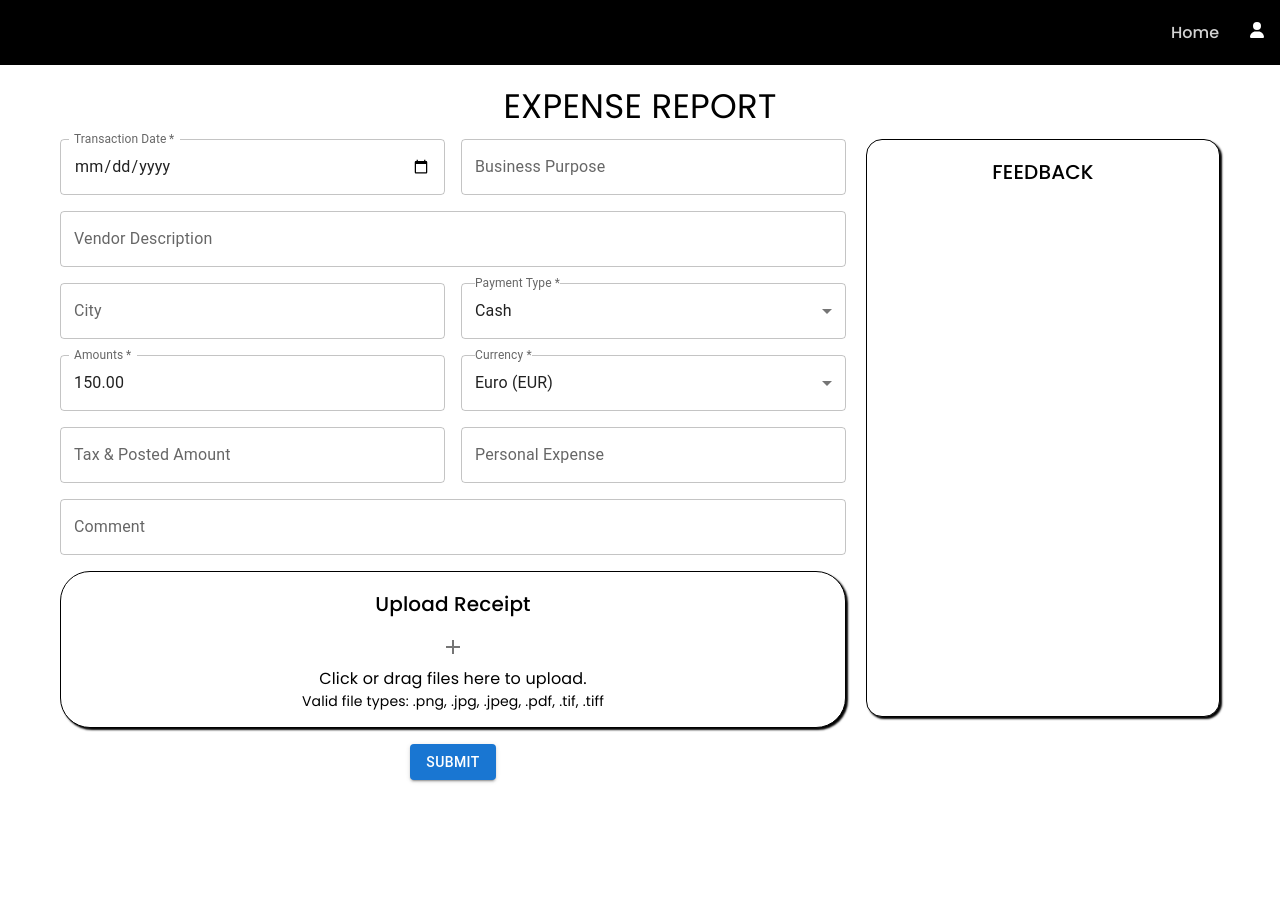
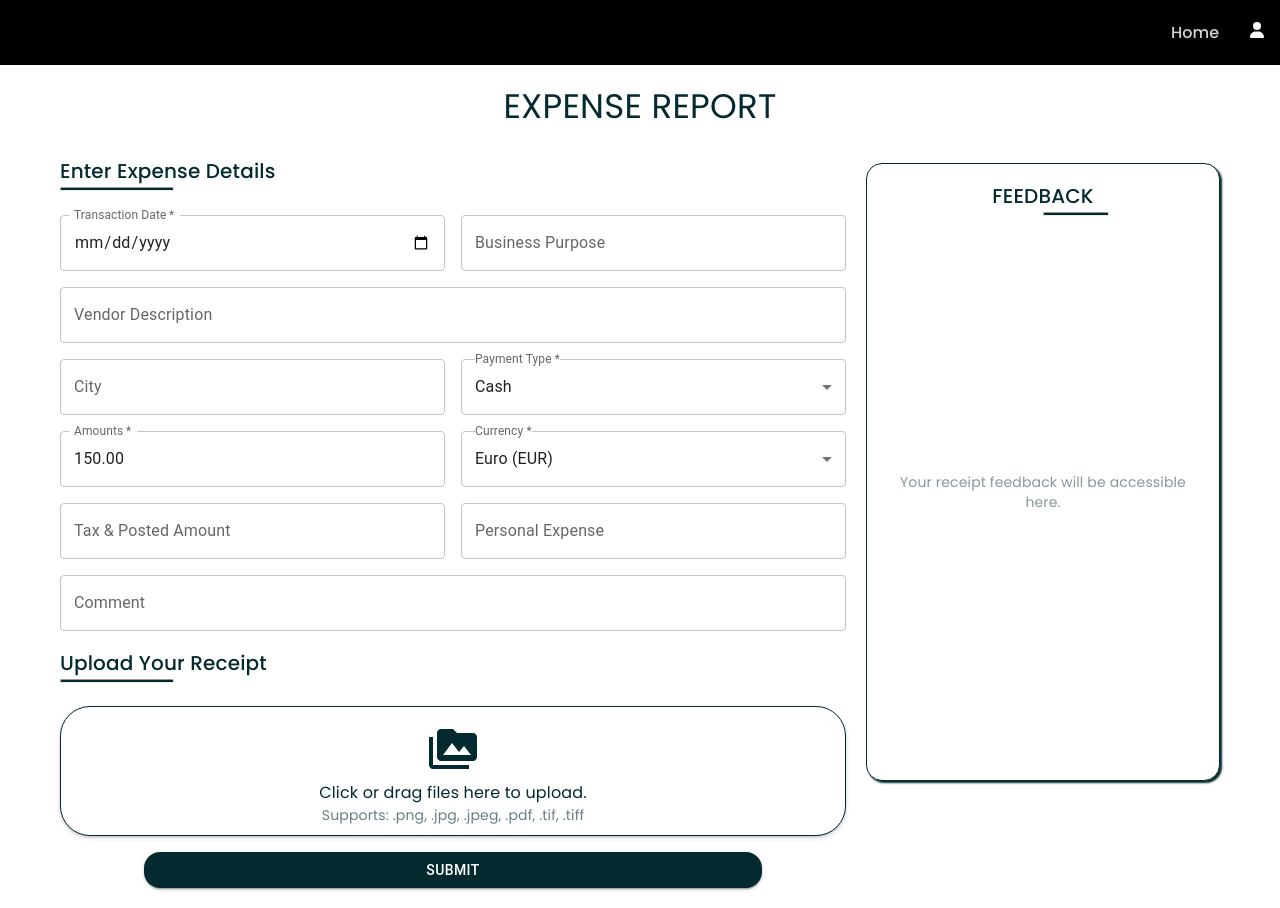
Before and after one commit to anbuchelvan24/Expense-Feedback, a React (Vite) app in the folder expense-feedback-frontend/: page /portal in a window 1280 px wide. Before the commit the page ends 800 px from the top, so only its background shows below. Built offline with nearby package versions, Linux system fonts and the light colour scheme; a web font is replaced by a local one.

Commit message:
feat: modify frontend

```diff
--- a/expense-feedback-frontend/src/ExpenseForm/ExpenseForm.css
+++ b/expense-feedback-frontend/src/ExpenseForm/ExpenseForm.css
@@ -1,6 +1,14 @@
+@media (prefers-color-scheme: dark) {
+  body {
+      background-color: white;
+  }
+}
+
 .overall-container{
     display: flex;
     flex-direction: row;
+    width: 100;
+    height: 100%;
 }
 
 .feedback::-webkit-scrollbar {
@@ -18,3 +26,36 @@
     border-radius: 10px;
     height: 50px; /* Adjust the height to your desired value */
 }
+
+#submit-button:hover {
+  transition-duration: 0.2s;
+  background-color: #042a2f;
+}
+
+#submit-button:after {
+  content: "";
+  display: block;
+  position: absolute;
+  border-radius: 4em;
+  left: 0;
+  top: 2vh;
+  width: 100%;
+  height: 40%;
+  opacity: 0;
+  transition: all 0.5s;
+  box-shadow: 0 0 10px 40px #042a2f;
+}
+
+#submit-button:active:after {
+  box-shadow: 0 0 0 0 #042a2f;
+  position: absolute;
+  border-radius: 4em;
+  left: 0;
+  top:0;
+  opacity: 1;
+  transition: 0s;
+}
+
+#submit-button:active {
+  top: 1px;
+}
--- a/expense-feedback-frontend/src/ExpenseForm/ExpenseForm.jsx
+++ b/expense-feedback-frontend/src/ExpenseForm/ExpenseForm.jsx
@@ -7,6 +7,7 @@ import {
 import { useDropzone } from 'react-dropzone';
 import AddIcon from '@mui/icons-material/Add';
 import './ExpenseForm.css'
+import { Check, Collections, DriveFolderUpload, FactCheck, PermMedia } from '@mui/icons-material';
 
 function ExpenseForm() {
   const [formData, setFormData] = useState({
@@ -85,11 +86,16 @@ function ExpenseForm() {
 
   return (
     <Container style={{ backgroundColor: 'white', padding: '20px', borderRadius: '10px' }}>
-      <Typography variant="h4" gutterBottom align="center" style={{ fontFamily: 'Poppins', color: 'black' }}>
+      <Typography variant="h4" gutterBottom align="center" style={{ fontFamily: 'Poppins', color: '#042a2f  ' }}>
         EXPENSE REPORT
       </Typography>
+
       <div className='overall-container'>
       <form onSubmit={handleSubmit}>
+        <Typography variant="h6" gutterBottom style={{ fontFamily: 'Poppins', color: '#042a2f ', marginTop: '2vh', marginBottom: '3vh' }}>
+            Enter Expense Details
+            <hr style={{height: '2px', backgroundColor: '#042a2f  ', borderRadius: '3px', width: '14vh'}}></hr>
+        </Typography>
         <Grid container spacing={2}>
           <Grid item xs={12} sm={6}>
             <TextField
@@ -200,32 +206,42 @@ function ExpenseForm() {
               onChange={handleChange}
             />
           </Grid>
+          <Typography variant="h6" gutterBottom style={{ fontFamily: 'Poppins', color: '#042a2f ', marginLeft: '2vh', marginTop: '2vh' }}>
+               Upload Your Receipt
+               <hr style={{height: '2px', backgroundColor: '#042a2f ', borderRadius: '3px', width: '14vh'}}></hr>
+          </Typography>
           <Grid item xs={12}>
-            <Box border={1} p={2} borderRadius={4} textAlign="center" style={{ boxShadow: '2px 2px 2px', borderRadius: '30px', backdropFilter: 'blur(50px)', backgroundColor: 'white', color: 'black' }}>
-              <Typography variant="h6" gutterBottom style={{ fontFamily: 'Poppins', color: 'black' }}>
-                Upload Receipt
-              </Typography>
+            <Box textAlign="center" style={{border: '1px solid #042a2f  ', padding: '10px' ,boxShadow: 'rgba(50, 50, 93, 0.25) 0px 2px 5px -1px, rgba(0, 0, 0, 0.3) 0px 1px 3px -1px', borderRadius: '30px', backdropFilter: 'blur(50px)', backgroundColor: 'white', color: '#042a2f  ' }}>
               <IconButton {...getRootProps()}>
-                <AddIcon />
+                <PermMedia sx={{height: '6vh', width: '6vh', color: '#042a2f'}} />
               </IconButton>
               <input {...getInputProps()} />
-              <Typography variant="body1" style={{ fontFamily: 'Poppins', color: 'black' }}>{filename ? `File uploaded: ${filename}` : 'Click or drag files here to upload.'}</Typography> {/* Updated to display filename */}
-              <Typography variant="body2" style={{ fontFamily: 'Poppins', color: 'black' }}>Valid file types: .png, .jpg, .jpeg, .pdf, .tif, .tiff</Typography>
+              <Typography variant="body1" style={{ fontFamily: 'Poppins', color: '#042a2f ' }}>{filename ? `File uploaded: ${filename}` : 'Click or drag files here to upload.'}</Typography> {/* Updated to display filename */}
+              <Typography variant="body2" style={{ fontFamily: 'Poppins', color: '#042a2f ', opacity: 0.6 }}>Supports: .png, .jpg, .jpeg, .pdf, .tif, .tiff</Typography>
             </Box>
           </Grid>
           <Grid item xs={12} style={{ display: 'flex', justifyContent: 'center' }}>
-          <Button variant="contained" type="submit">Submit</Button>
+          <Button id='submit-button' variant="contained" type="submit" sx={{width: '618px', borderRadius: '16px', backgroundColor: '#042a2f  ', color: 'white'}}>Submit</Button>
         </Grid>
       </Grid>
       </form>
       <div style={{marginLeft:'20px'}}>
       <Grid item xs={12}>
-      <Box className="feedback" border={1} p={2} borderRadius={4} textAlign="center" style={{ boxShadow: '2px 2px 2px', height: '68vh', width: '25vw', backgroundColor: 'white', color: 'black', overflowY: 'scroll' }}>
-        <Typography variant="h6" gutterBottom style={{ fontFamily: 'Poppins', color: 'black' }}>
+      <Box className="feedback" border={1} p={2} borderRadius={4} textAlign="center" style={{marginTop: '3vh' , boxShadow: '2px 2px 2px', height: '73vh', width: '25vw', backgroundColor: 'white', color: '#042a2f  ', overflowY: 'scroll' }}>
+        <Typography variant="h6" gutterBottom style={{ fontFamily: 'Poppins', color: '#042a2f ' }}>
           FEEDBACK
+        <hr style={{height: '2px', backgroundColor: '#042a2f  ', borderRadius: '3px', width: '8vh', marginLeft: '20vh'}}></hr>
         </Typography>
+
+        {feedback === '' && (
+          <div style={{opacity: 0.8, marginTop: '32vh'}}>
+            {/* <Check sx={{height: '6vh', width: '6vh', color: '#042a2f'}} /> */}
+            <Typography variant="body2" style={{ fontFamily: 'Poppins', color: '#042a2f', opacity: 0.6 }}>Your receipt feedback will be accessible here.</Typography>
+          </div>
+        )}
+
         {feedback.split('\n').map((point, index) => (
-          <Typography key={index} variant="body1" style={{ fontFamily: 'Poppins', color: 'black' }}>
+          <Typography key={index} variant="body1" style={{ fontFamily: 'Poppins', color: '#042a2f ' }}>
             <div style={{marginBottom: '30px'}}></div>
             {point}
           </Typography>
--- a/expense-feedback-frontend/src/index.css
+++ b/expense-feedback-frontend/src/index.css
@@ -11,6 +11,12 @@
   text-rendering: optimizeLegibility;
   -webkit-font-smoothing: antialiased;
   -moz-osx-font-smoothing: grayscale;
+}
+
+@media (prefers-color-scheme: dark) {
+  body {
+      background-color: white;
+  }
 }
 
 a {
```
